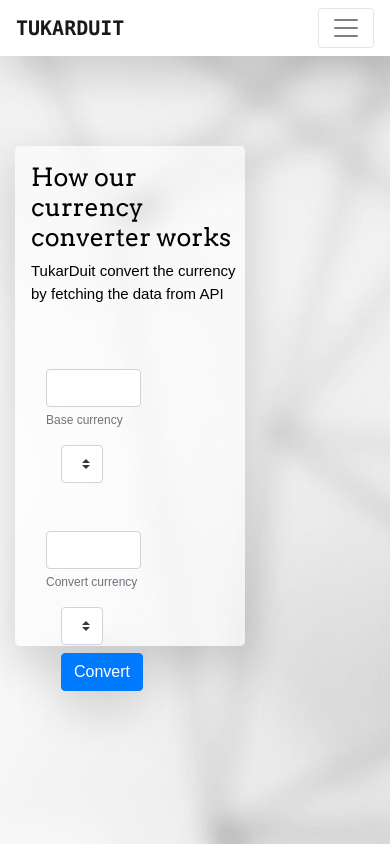
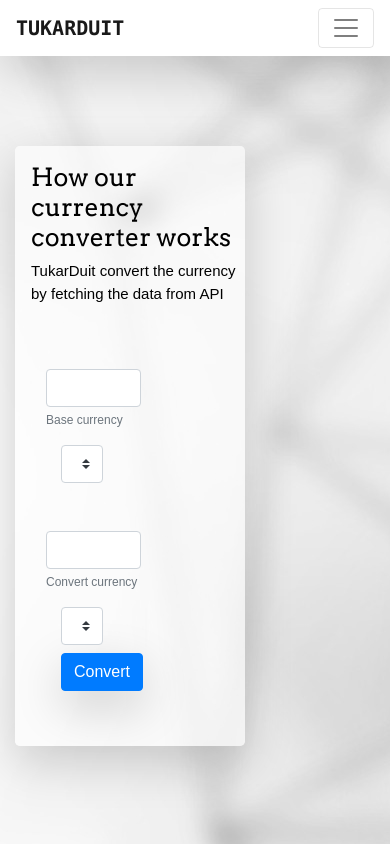
Before and after one commit to Firzan97/currency-converter, a Vue app: page / in a window 390 px wide. Built offline with nearby package versions, Linux system fonts and the light colour scheme; no server answers.

Commit message:
make website responsive

```diff
--- a/src/components/ConverterMenu.vue
+++ b/src/components/ConverterMenu.vue
@@ -197,9 +197,12 @@
 .duit {
 }
 
-@media screen and (max-width: 480px) {
+@media screen and (max-width: 600px) {
   img {
     display: none;
   }
+  .converter-menu {
+    height: 600px;
+  }
 }
 </style>
```
